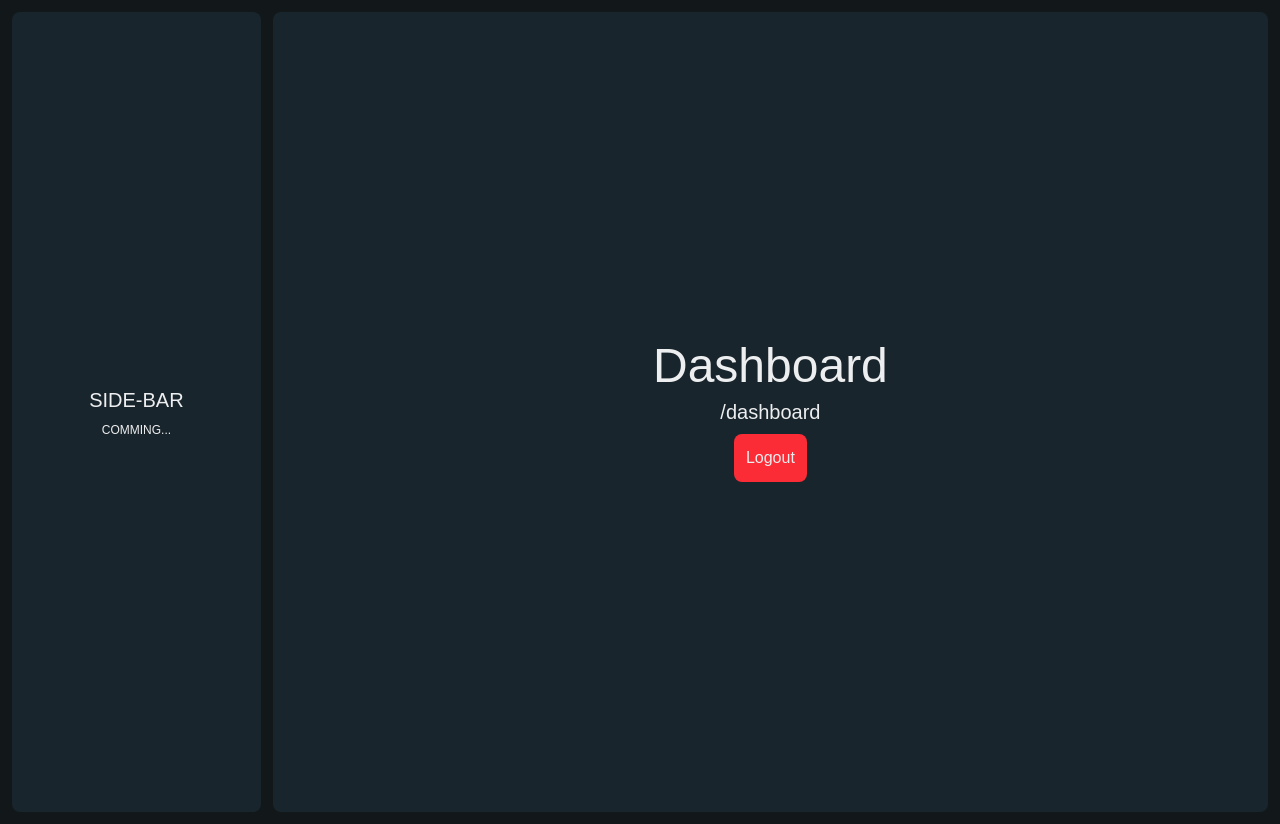
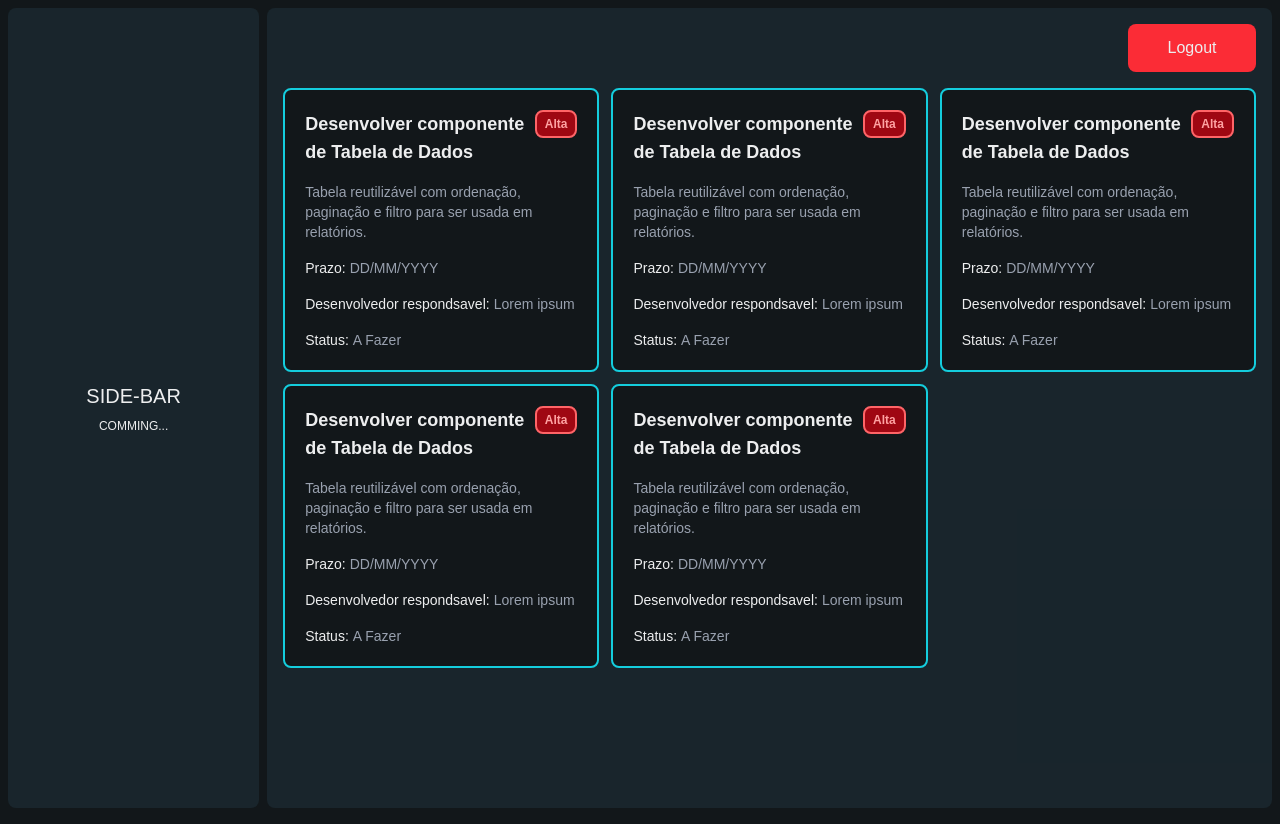
Before and after one commit to Equipe-NextSolve/task-manager-nextsolve, a Next.js app: page /dashboard in a window 1280 px wide. Built offline with nearby package versions, Linux system fonts and the light colour scheme; no server answers; sample sign-in values are in the browser's storage.

Commit message:
feat && style: adicionado componente <CardTask /> com estrutura inicial

```diff
--- /dev/null
+++ b/src/components/CardTask/index.jsx
@@ -0,0 +1,42 @@
+export default function CardTask() {
+  return (
+    <div className="flex flex-col gap-4 rounded-lg bg-app-background border-2 border-app-details-cyan p-5">
+      <div className="flex gap-2">
+        <h3 className="text-lg font-bold text-app-secundary-white w-full">
+          Desenvolver componente de Tabela de Dados
+        </h3>
+        <div className="px-2 py-1 bg-red-800 border-2 border-red-400 rounded-lg w-fit self-start">
+          <p className="text-xs text-red-300 font-bold">Alta</p>
+        </div>
+      </div>
+
+      <p className="text-gray-400 text-sm">
+        Tabela reutilizável com ordenação, paginação e filtro para ser usada em
+        relatórios.
+      </p>
+
+      <div>
+        <p className="text-sm flex gap-1">
+          <span className="text-app-secundary-white">Prazo:</span>
+          <span className="text-gray-400">DD/MM/YYYY</span>
+        </p>
+      </div>
+
+      <div>
+        <p className="text-sm flex gap-1">
+          <span className="text-app-secundary-white">
+            Desenvolvedor respondsavel:
+          </span>
+          <span className="text-gray-400">Lorem ipsum</span>
+        </p>
+      </div>
+
+      <div>
+        <p className="text-sm flex gap-1">
+          <span className="text-app-secundary-white">Status:</span>
+          <span className="text-gray-400">A Fazer</span>
+        </p>
+      </div>
+    </div>
+  );
+}
--- a/src/components/dashboard/index.jsx
+++ b/src/components/dashboard/index.jsx
@@ -3,6 +3,7 @@
 import { signOut } from "firebase/auth";
 import { auth } from "@/services/firebaseConfig";
 import { requireLoginOrRedirect } from "@/utils/require-login-or-redirect";
+import CardTask from "../CardTask";
 
 export default function DashboardComponent() {
   requireLoginOrRedirect();
@@ -16,7 +17,7 @@ export default function DashboardComponent() {
   }
 
   return (
-    <div className="flex w-full p-3 gap-3">
+    <div className="flex w-full p-2 gap-2">
       <div className="w-1/5 bg-app-alternative-darkBlue rounded-lg">
         <div className="flex flex-col gap-2 min-h-screen items-center justify-center text-app-secundary-white">
           <h2 className="text-xl">SIDE-BAR</h2>
@@ -24,17 +25,24 @@ export default function DashboardComponent() {
         </div>
       </div>
       <div className="w-4/5 bg-app-alternative-darkBlue rounded-lg">
-        <div className="flex flex-col gap-2 min-h-screen items-center justify-center text-app-secundary-white">
-          <h1 className="text-5xl">Dashboard</h1>
-          <h2 className="text-xl">/dashboard</h2>
+        <div className="flex flex-col gap-4 min-h-screen text-app-secundary-white p-4">
+          <div className="flex justify-end">
             <button
-            className="bg-red-500 rounded-lg p-3 cursor-pointer hover:bg-red-700 transition"
+              className="min-w-32 bg-red-500 rounded-lg p-3 cursor-pointer hover:bg-red-700 transition"
               type="button"
               onClick={handleLogout}
             >
               Logout
             </button>
           </div>
+          <div className="grid max-[600px]:grid-cols-1 max-[950px]:grid-cols-2 min-[951px]:grid-cols-3 gap-3">
+            <CardTask />
+            <CardTask />
+            <CardTask />
+            <CardTask />
+            <CardTask />
+          </div>
+        </div>
       </div>
     </div>
   );
```
Lines whose indentation alone changed are shown as unchanged.
